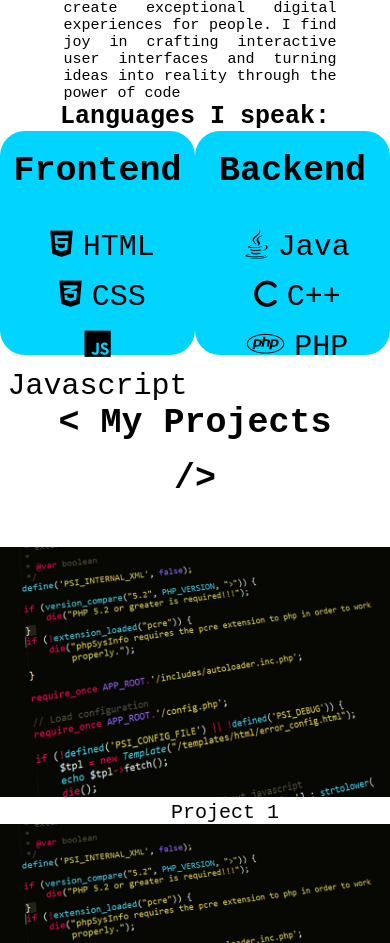
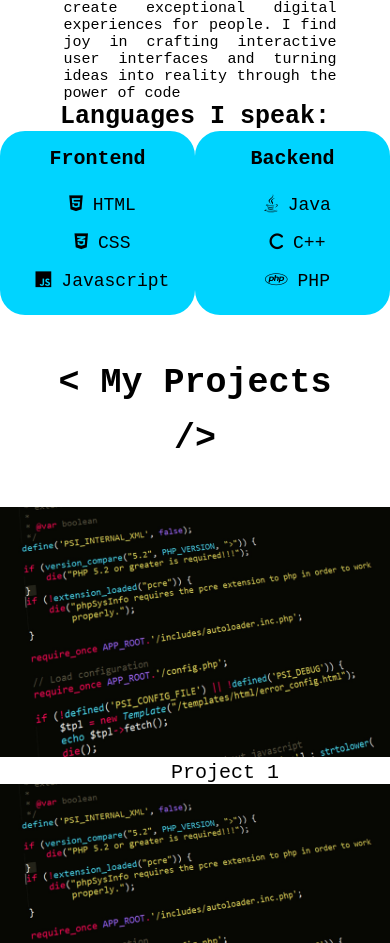
Before and after one commit to sahildev98/Portfolio_website, a plain HTML site: page index.html in a window 390 px wide. Shown: the part 1054-1997 px from the top of the page. Drawn offline with Linux system fonts and the light colour scheme.

Commit message:
Copied same dimensions for frontend/backend cards from ipad media query screen

```diff
--- a/style.css
+++ b/style.css
@@ -328,6 +328,33 @@ figcaption{
 .skill-title h2 {
   font-size: 25px;
 }
+.frontend-section p {
+  font-size: 18px;
+}
+
+.backend-section p {
+  font-size: 18px;
+}
+
+.frontend-title{
+  font-size:20px;
+  margin-bottom: 10px;
+}
+
+.backend-title{
+  font-size: 20px;
+  margin-bottom: 10px;
+}
+
+.frontend-section {
+  height: 180px;
+  width: 220px;
+}
+
+.backend-section {
+  height: 180px;
+  width: 220px;
+}
 
 }
 
```
